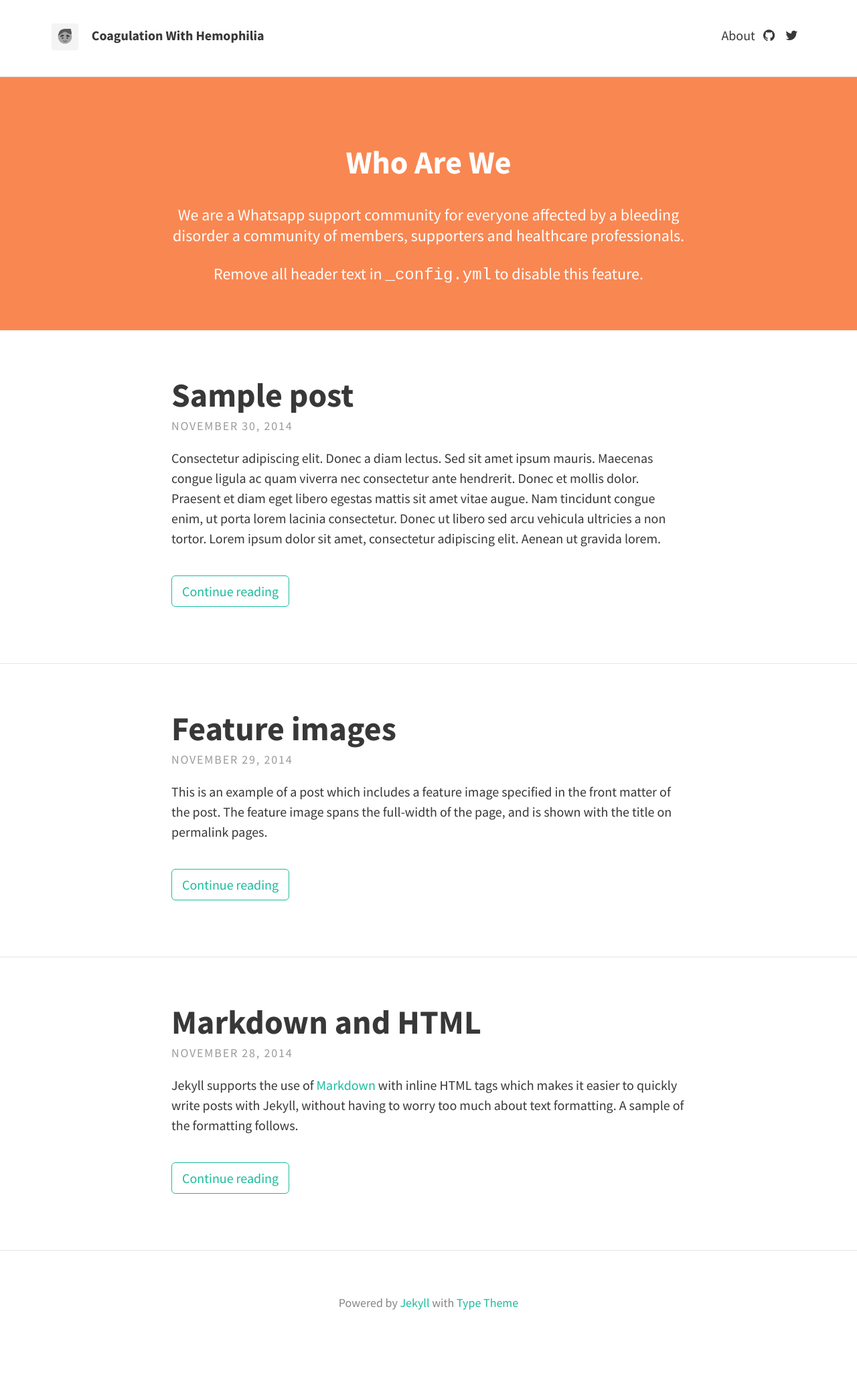
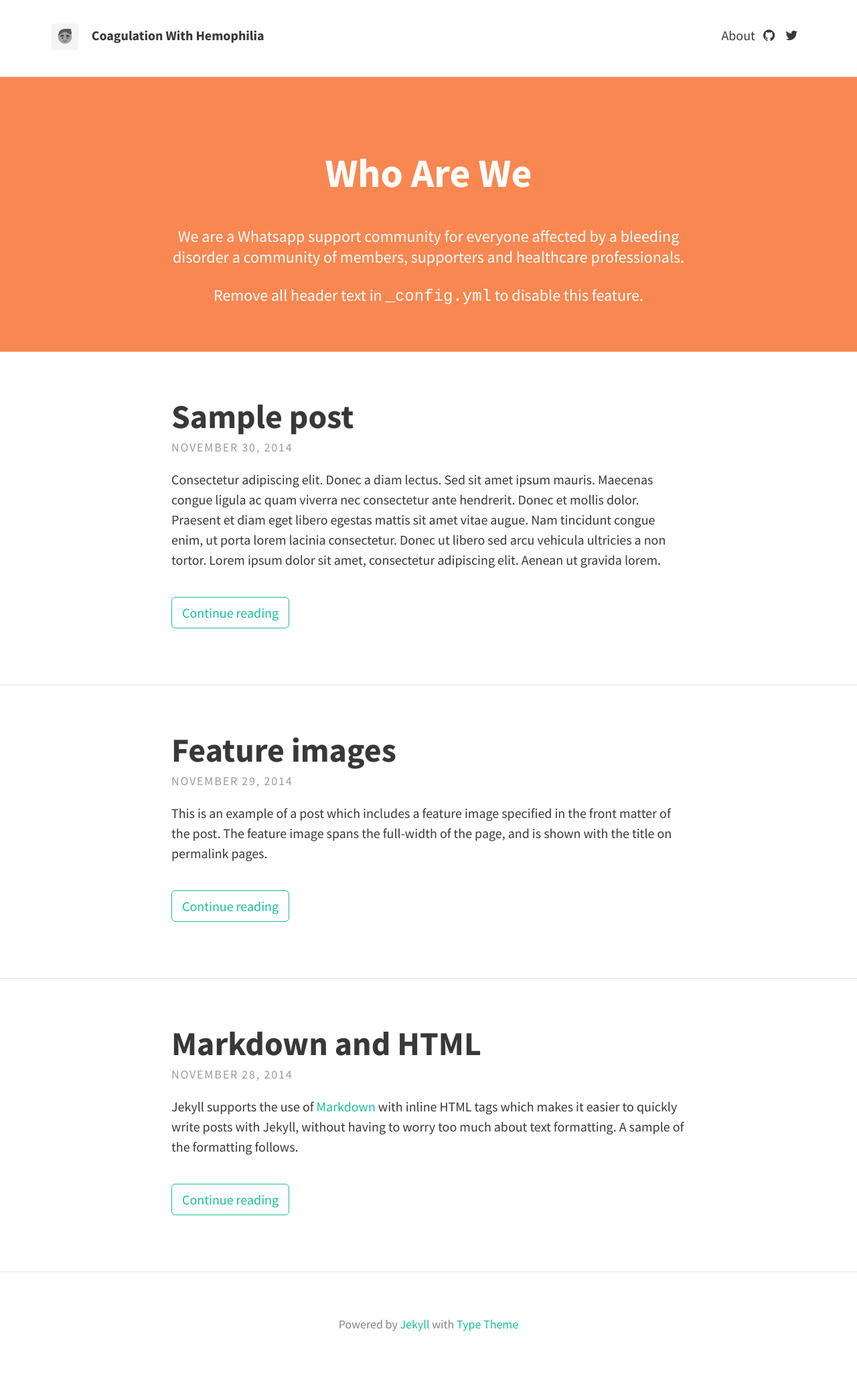
Before and after one commit to k-sunilphani/hyhemophilia.github.io, a Jekyll site: the page built from index.html, in a window 1280 px wide. Shown: the whole page at 67% size. Built offline with Jekyll 4.4.1, drawn with Linux system fonts in a browser that asks for light colours; nearby versions of some CDN libraries; the list of posts is cut into pages by our own code; before the commit the page ends 2022 px from its top, so only the background shows below that.

```diff
--- a/_config.yml
+++ b/_config.yml
@@ -13,7 +13,7 @@ theme_settings:
   # Header and footer text
   header_text: >
      <p>
-     <h2> Who Are We</h2>
+     <h1> Who Are We</h1>
      We are a Whatsapp support community for everyone affected by a bleeding disorder a community of    members,     supporters and healthcare professionals.</p>
 
      <p>Remove all header text in <code>_config.yml</code> to disable this feature.</p>
```
